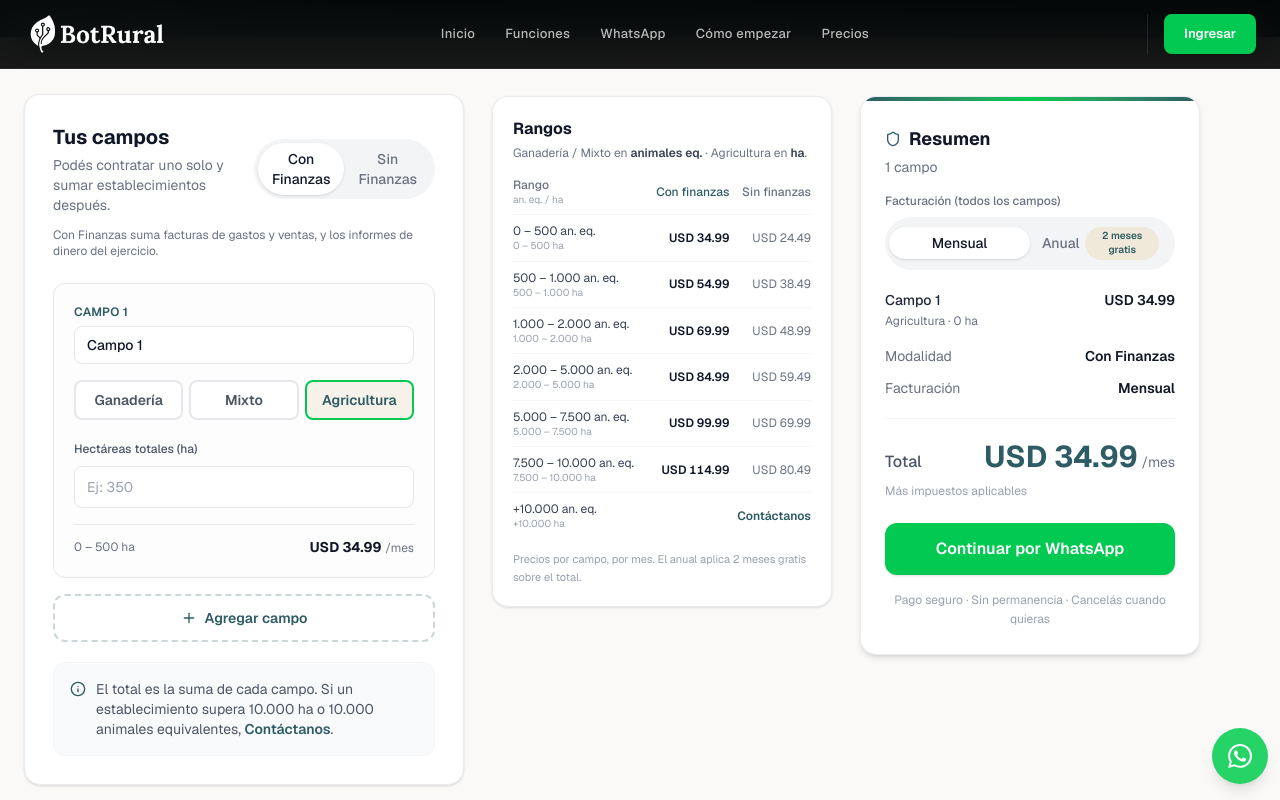
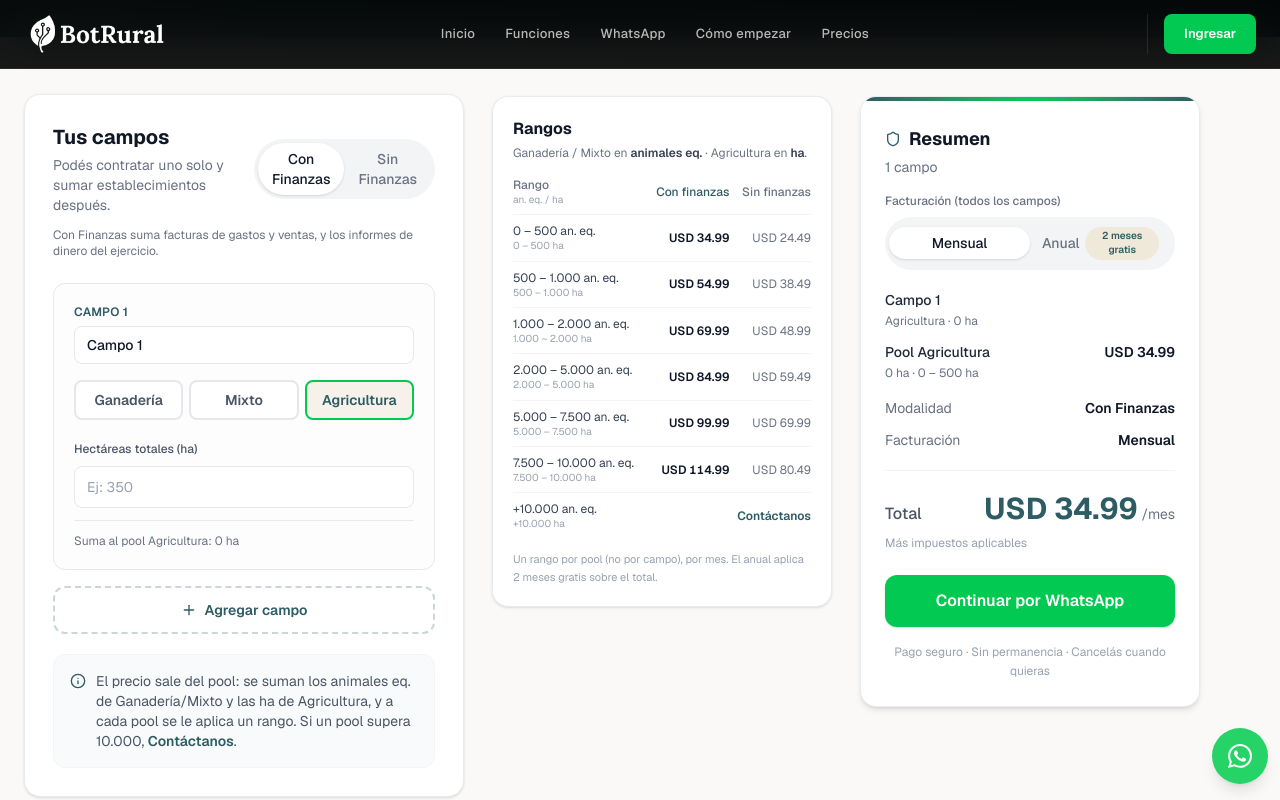
Before and after one commit to talalandig/landingbotrural, a Next.js app: page /pricing in a window 1280 px wide. Both pictures are taken after a click on the button "Agricultura". Shown: the part 495-1295 px from the top of the page. Built offline with nearby package versions, Linux system fonts and the light colour scheme.

Commit message:
Precios: el rango se aplica al pool, no a cada campo
Se suman animales eq. de Ganadería/Mixto y hectáreas de Agricultura; cada pool paga un solo tramo.

```diff
--- a/app/pricing/page.tsx
+++ b/app/pricing/page.tsx
@@ -17,7 +17,7 @@ type CampoDraft = {
   ovinos: string
 }
 
-type PrecioCampo =
+type PrecioPool =
   | { kind: 'usd'; monthly: number; bandLabel: string; unidades: number; unidad: string }
   | { kind: 'contact'; bandLabel: string; unidades: number; unidad: string }
 
@@ -82,20 +82,16 @@ function equivalentes(c: CampoDraft): number {
   return parseNum(c.vacunos) + parseNum(c.ovinos) * OVINO_EQ
 }
 
-function unidadesCampo(c: CampoDraft): { unidades: number; unidad: string } {
-  if (c.tipo === 'agricultura') {
-    return { unidades: parseNum(c.hectareas), unidad: 'ha' }
-  }
-  return { unidades: equivalentes(c), unidad: 'animales eq.' }
-}
-
-function cotizarCampo(c: CampoDraft, modalidad: Modalidad): PrecioCampo {
-  const { unidades, unidad } = unidadesCampo(c)
-  const esHa = c.tipo === 'agricultura'
+function cotizarPool(
+  unidades: number,
+  modalidad: Modalidad,
+  unidad: 'ha' | 'animales eq.'
+): PrecioPool {
+  const esHa = unidad === 'ha'
   if (unidades > 10000) {
     return {
       kind: 'contact',
-      bandLabel: esHa ? '+10.000 ha' : '+10.000 animales',
+      bandLabel: esHa ? '+10.000 ha' : '+10.000 animales eq.',
       unidades,
       unidad,
     }
@@ -110,21 +106,32 @@ function cotizarCampo(c: CampoDraft, modalidad: Modalidad): PrecioCampo {
   }
 }
 
+function montoPool(p: PrecioPool, cycle: Cycle): number | null {
+  if (p.kind !== 'usd') return null
+  return cycle === 'monthly' ? p.monthly : p.monthly * 10
+}
+
 export default function PricingPage() {
   const [campos, setCampos] = useState<CampoDraft[]>(() => [newCampo(1)])
   const [modalidad, setModalidad] = useState<Modalidad>('con')
   const [cycle, setCycle] = useState<Cycle>('monthly')
 
-  const quotes = useMemo(
-    () => campos.map((c) => ({ campo: c, quote: cotizarCampo(c, modalidad) })),
-    [campos, modalidad]
-  )
+  const hayGanaderia = campos.some((c) => c.tipo !== 'agricultura')
+  const hayAgri = campos.some((c) => c.tipo === 'agricultura')
+  const poolAnimales = campos
+    .filter((c) => c.tipo !== 'agricultura')
+    .reduce((s, c) => s + equivalentes(c), 0)
+  const poolHa = campos
+    .filter((c) => c.tipo === 'agricultura')
+    .reduce((s, c) => s + parseNum(c.hectareas), 0)
 
-  const needsContact = quotes.some((q) => q.quote.kind === 'contact')
-  const monthlyTotal = quotes.reduce(
-    (s, q) => s + (q.quote.kind === 'usd' ? q.quote.monthly : 0),
-    0
-  )
+  const quoteAni = hayGanaderia ? cotizarPool(poolAnimales, modalidad, 'animales eq.') : null
+  const quoteHa = hayAgri ? cotizarPool(poolHa, modalidad, 'ha') : null
+
+  const needsContact = quoteAni?.kind === 'contact' || quoteHa?.kind === 'contact'
+  const monthlyTotal =
+    (quoteAni?.kind === 'usd' ? quoteAni.monthly : 0) +
+    (quoteHa?.kind === 'usd' ? quoteHa.monthly : 0)
   const displayTotal = cycle === 'monthly' ? monthlyTotal : monthlyTotal * 10
   const totalLabel = cycle === 'monthly' ? '/mes' : '/año'
 
@@ -133,25 +140,35 @@ export default function PricingPage() {
   const contactUrl = useMemo(() => {
     const billing = cycle === 'monthly' ? 'mensual' : 'anual'
     const fin = modalidad === 'con' ? 'Con Finanzas' : 'Sin Finanzas'
-    const lineas = quotes.map(({ campo, quote }, i) => {
+    const lineasCampos = campos.map((campo, i) => {
       const nom = campo.nombre.trim() || `Campo ${i + 1}`
-      if (quote.kind === 'contact') {
-        return `• ${nom} (${TIPO_LABEL[campo.tipo]}): ${fmtNum(quote.unidades)} ${quote.unidad} — Contáctanos`
-      }
-      const precio = cycle === 'monthly' ? quote.monthly : quote.monthly * 10
-      return `• ${nom} (${TIPO_LABEL[campo.tipo]}): ${fmtNum(quote.unidades)} ${quote.unidad} — USD ${fmtUsd(precio)}${cycle === 'monthly' ? '/mes' : '/año'}`
+      const mag =
+        campo.tipo === 'agricultura'
+          ? `${fmtNum(parseNum(campo.hectareas))} ha`
+          : `${fmtNum(equivalentes(campo))} animales eq.`
+      return `• ${nom} (${TIPO_LABEL[campo.tipo]}): ${mag}`
     })
+    const lineaPool = (q: PrecioPool | null, titulo: string) => {
+      if (!q) return null
+      if (q.kind === 'contact') return `Pool ${titulo}: ${fmtNum(q.unidades)} ${q.unidad} — Contáctanos`
+      const precio = cycle === 'monthly' ? q.monthly : q.monthly * 10
+      return `Pool ${titulo}: ${fmtNum(q.unidades)} ${q.unidad} (${q.bandLabel}) — USD ${fmtUsd(precio)}${totalLabel}`
+    }
     const totalTxt = needsContact
-      ? 'Total: Contáctanos (+10.000 en al menos un campo)'
+      ? 'Total: Contáctanos (+10.000 en el pool)'
       : `Total: USD ${fmtUsd(displayTotal)} ${totalLabel}`
     const message = [
       'Hola, quiero BotRural.',
       `Modalidad: ${fin} · Facturación ${billing}`,
-      ...lineas,
+      ...lineasCampos,
+      lineaPool(quoteAni, 'Ganadería / Mixto'),
+      lineaPool(quoteHa, 'Agricultura'),
       totalTxt,
-    ].join('\n')
+    ]
+      .filter(Boolean)
+      .join('\n')
     return `https://wa.me/${WHATSAPP_NUMBER}?text=${encodeURIComponent(message)}`
-  }, [quotes, cycle, modalidad, needsContact, displayTotal, totalLabel])
+  }, [campos, quoteAni, quoteHa, cycle, modalidad, needsContact, displayTotal, totalLabel])
 
   const updateCampo = (id: string, patch: Partial<CampoDraft>) => {
     setCampos((prev) => prev.map((c) => (c.id === id ? { ...c, ...patch } : c)))
@@ -242,11 +259,8 @@ export default function PricingPage() {
 
             <div className="space-y-4">
               {campos.map((c, i) => {
-                const q = quotes[i].quote
                 const esAgri = c.tipo === 'agricultura'
                 const eq = equivalentes(c)
-                const precioTxt =
-                  q.kind === 'contact' ? 'Contáctanos' : `USD ${fmtUsd(q.monthly)}`
                 return (
                   <div
                     key={c.id}
@@ -344,19 +358,11 @@ export default function PricingPage() {
                       </div>
                     )}
 
-                    <div className="mt-4 flex items-center justify-between gap-3 pt-3 border-t border-gray-200/80">
-                      <span className="text-xs text-gray-500">{q.bandLabel}</span>
-                      <span
-                        className={`text-sm font-bold tabular-nums ${
-                          q.kind === 'contact' ? 'text-[#2D5C64]' : 'text-gray-900'
-                        }`}
-                      >
-                        {precioTxt}
-                        {q.kind === 'usd' && (
-                          <span className="text-xs font-normal text-gray-500 ml-1">/mes</span>
-                        )}
-                      </span>
-                    </div>
+                    <p className="mt-3 pt-3 border-t border-gray-200/80 text-xs text-gray-500">
+                      {esAgri
+                        ? `Suma al pool Agricultura: ${fmtNum(parseNum(c.hectareas))} ha`
+                        : `Suma al pool Ganadería / Mixto: ${fmtNum(eq)} an. eq.`}
+                    </p>
                   </div>
                 )
               })}
@@ -374,8 +380,8 @@ export default function PricingPage() {
             <div className="mt-5 flex items-start gap-2.5 text-sm text-gray-600 bg-gray-50 rounded-xl p-4 border border-gray-100">
               <Info className="w-4 h-4 text-[#2D5C64] flex-shrink-0 mt-0.5" />
               <p>
-                El total es la suma de cada campo. Si un establecimiento supera 10.000 ha o 10.000
-                animales equivalentes,{' '}
+                El precio sale del pool: se suman los animales eq. de Ganadería/Mixto y las ha de
+                Agricultura, y a cada pool se le aplica un rango. Si un pool supera 10.000,{' '}
                 <a
                   href={contactUrl}
                   target="_blank"
@@ -478,7 +484,7 @@ export default function PricingPage() {
               </table>
             </div>
             <p className="text-[11px] text-gray-400 mt-3 leading-relaxed">
-              Precios por campo, por mes. El anual aplica 2 meses gratis sobre el total.
+              Un rango por pool (no por campo), por mes. El anual aplica 2 meses gratis sobre el total.
             </p>
           </div>
         </div>
@@ -523,12 +529,12 @@ export default function PricingPage() {
               </div>
 
               <div className="space-y-3 text-sm border-b border-gray-100 pb-5 mb-5">
-                {quotes.map(({ campo, quote }, i) => {
+                {campos.map((campo, i) => {
                   const nom = campo.nombre.trim() || `Campo ${i + 1}`
                   const mag =
-                    quote.unidad === 'ha'
-                      ? `${fmtNum(quote.unidades)} ha`
-                      : `${fmtNum(quote.unidades)} animales equivalentes`
+                    campo.tipo === 'agricultura'
+                      ? `${fmtNum(parseNum(campo.hectareas))} ha`
+                      : `${fmtNum(equivalentes(campo))} an. eq.`
                   return (
                     <div key={campo.id} className="flex justify-between gap-3">
                       <span className="text-gray-500 min-w-0">
@@ -537,14 +543,39 @@ export default function PricingPage() {
                           {TIPO_LABEL[campo.tipo]} · {mag}
                         </span>
                       </span>
-                      <span className="font-semibold text-gray-900 text-right shrink-0 tabular-nums">
-                        {quote.kind === 'contact'
-                          ? 'Contáctanos'
-                          : `USD ${fmtUsd(cycle === 'monthly' ? quote.monthly : quote.monthly * 10)}`}
-                      </span>
                     </div>
                   )
                 })}
+                {quoteAni && (
+                  <div className="flex justify-between gap-3 pt-2 border-t border-gray-100">
+                    <span className="text-gray-500 min-w-0">
+                      <span className="font-medium text-gray-800 block">Pool Ganadería / Mixto</span>
+                      <span className="text-xs">
+                        {fmtNum(quoteAni.unidades)} an. eq. · {quoteAni.bandLabel}
+                      </span>
+                    </span>
+                    <span className="font-semibold text-gray-900 text-right shrink-0 tabular-nums">
+                      {quoteAni.kind === 'contact'
+                        ? 'Contáctanos'
+                        : `USD ${fmtUsd(montoPool(quoteAni, cycle)!)}`}
+                    </span>
+                  </div>
+                )}
+                {quoteHa && (
+                  <div className="flex justify-between gap-3">
+                    <span className="text-gray-500 min-w-0">
+                      <span className="font-medium text-gray-800 block">Pool Agricultura</span>
+                      <span className="text-xs">
+                        {fmtNum(quoteHa.unidades)} ha · {quoteHa.bandLabel}
+                      </span>
+                    </span>
+                    <span className="font-semibold text-gray-900 text-right shrink-0 tabular-nums">
+                      {quoteHa.kind === 'contact'
+                        ? 'Contáctanos'
+                        : `USD ${fmtUsd(montoPool(quoteHa, cycle)!)}`}
+                    </span>
+                  </div>
+                )}
                 <div className="flex justify-between gap-4 pt-1">
                   <span className="text-gray-500">Modalidad</span>
                   <span className="font-semibold text-gray-900">
```
